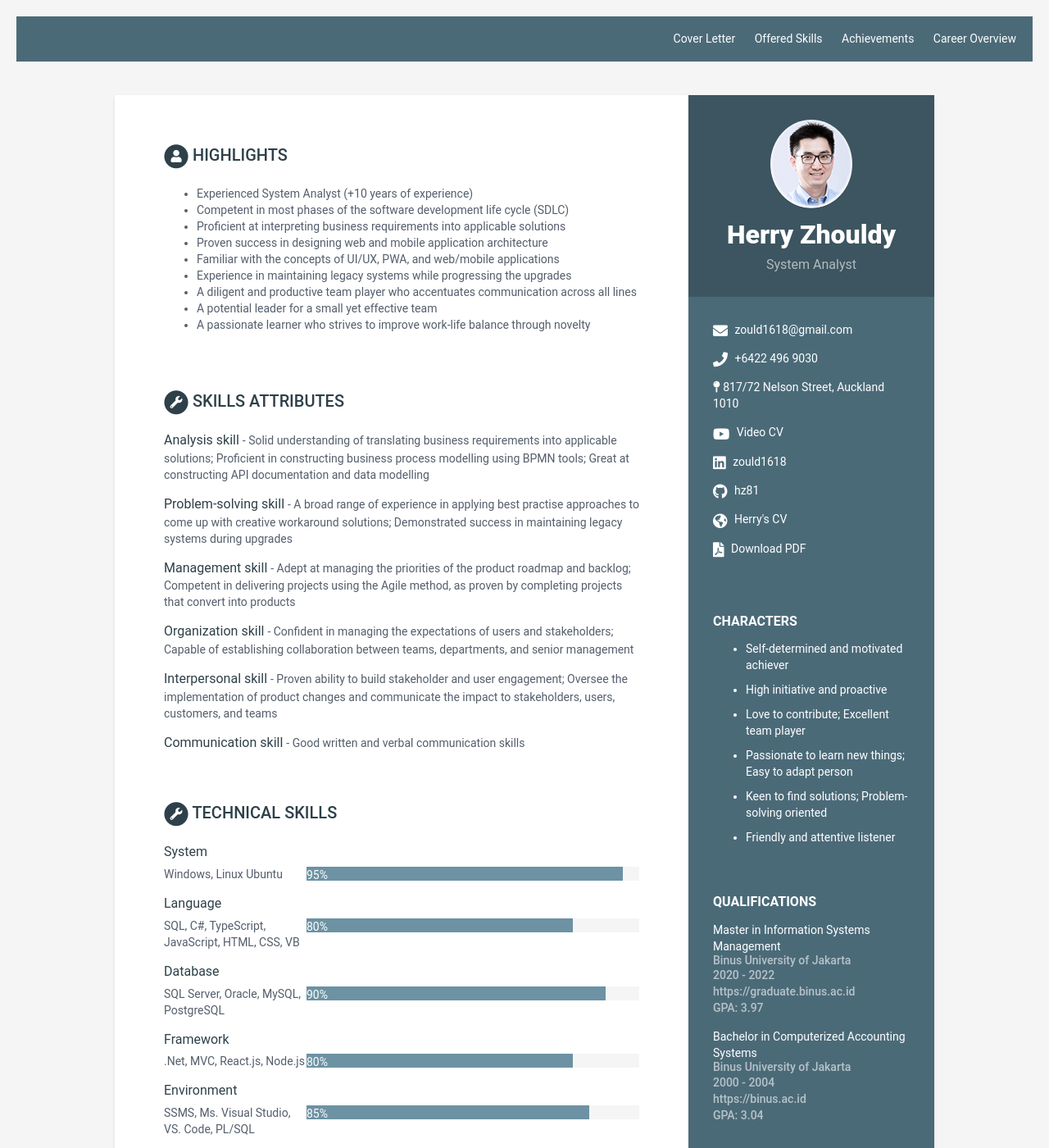
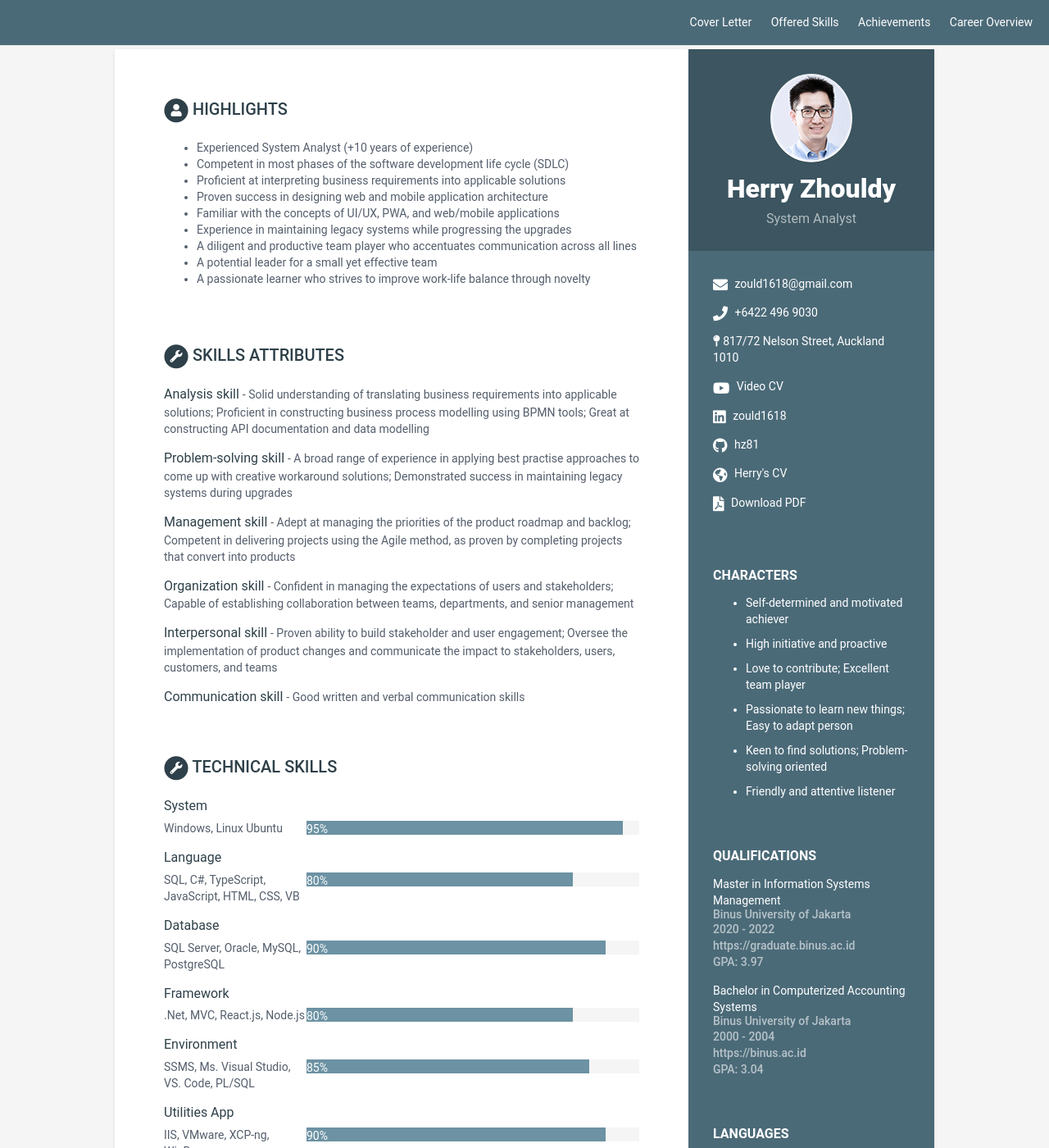
Before and after one commit to hz81/cv-sa1, a Jekyll site: the page built from index.html, in a window 1280 px wide and 1400 px high. Shown: the whole window at 82% size. Built offline with Jekyll 4.4.1, drawn with Linux system fonts in a browser that asks for light colours.

Commit message:
Update _base.scss

```diff
--- a/_sass/_base.scss
+++ b/_sass/_base.scss
@@ -354,10 +354,10 @@ p {
   top:0;
   right:0;
   left:0;
-  //z-index:1030;
+  z-index:1030;
 
   // Positioning context for the mobile navigation icon
-  position: relative;
+  position: fixed;
 }
 
 .site-title {
```
